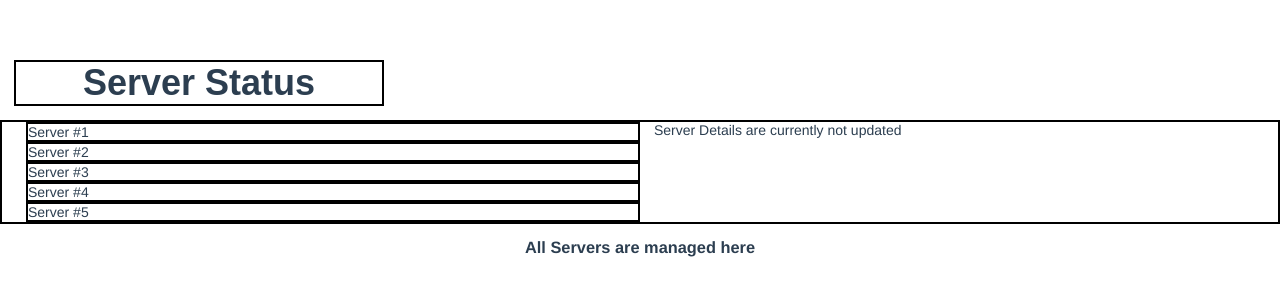
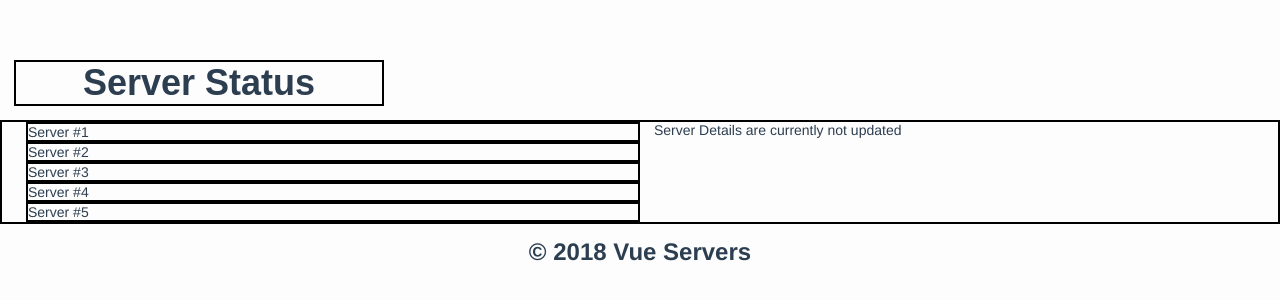
Before and after one commit to manoy96/Vue-Testing, a Vue app in the folder VueCLI-Practice/manuel-custom-components/: page / in a window 1280 px wide. Shown: the top 300 px of the page. Built offline with nearby package versions, Linux system fonts and the light colour scheme.

Commit message:
WIP: Cusom components

```diff
--- a/VueCLI-Practice/manuel-custom-components/src/App.vue
+++ b/VueCLI-Practice/manuel-custom-components/src/App.vue
@@ -29,6 +29,7 @@ export default {
 </script>
 
 <style>
+body{background-color: #fdfdfd;}
 #app {
   font-family: 'Avenir', Helvetica, Arial, sans-serif;
   -webkit-font-smoothing: antialiased;
@@ -36,6 +37,7 @@ export default {
   text-align: center;
   color: #2c3e50;
   margin-top: 60px;
+
 }
 #serve{
   display: flex;
--- a/VueCLI-Practice/manuel-custom-components/src/components/Footer.vue
+++ b/VueCLI-Practice/manuel-custom-components/src/components/Footer.vue
@@ -1,3 +1,16 @@
 <template>
-  <h3>All Servers are managed here</h3>
+  <h3>&copy; 2018 Vue Servers</h3>
 </template>
+
+<script>
+export default {
+  name: "Footer"
+}
+</script>
+
+<style scoped>
+h3{
+  font-size: 24px;
+
+}
+</style>
--- a/VueCLI-Practice/manuel-custom-components/src/components/Header.vue
+++ b/VueCLI-Practice/manuel-custom-components/src/components/Header.vue
@@ -8,7 +8,7 @@ export default {
 }
 </script>
 
-<style>
+<style scoped>
 h1{
   font-size: 36px;
   font-family: Arial, Helvetica, sans-serif;
```
